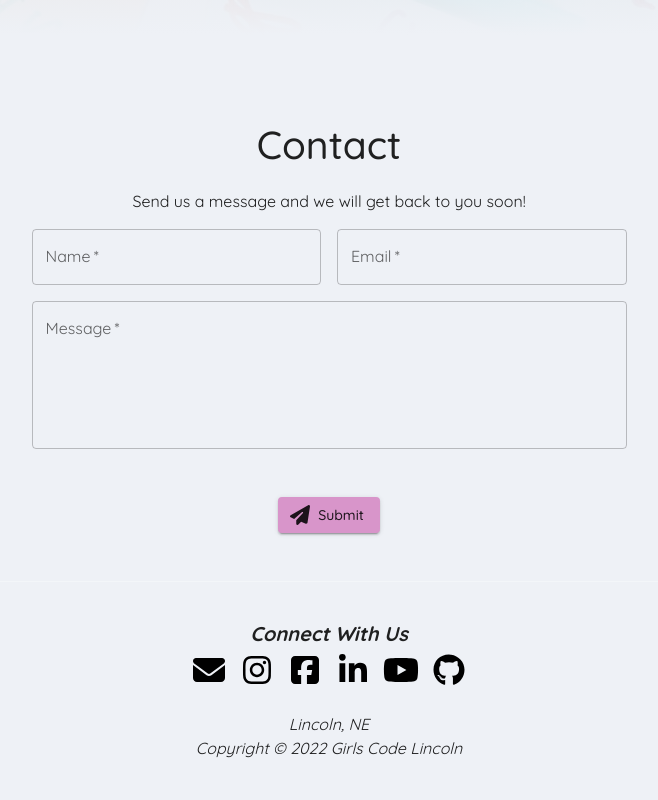
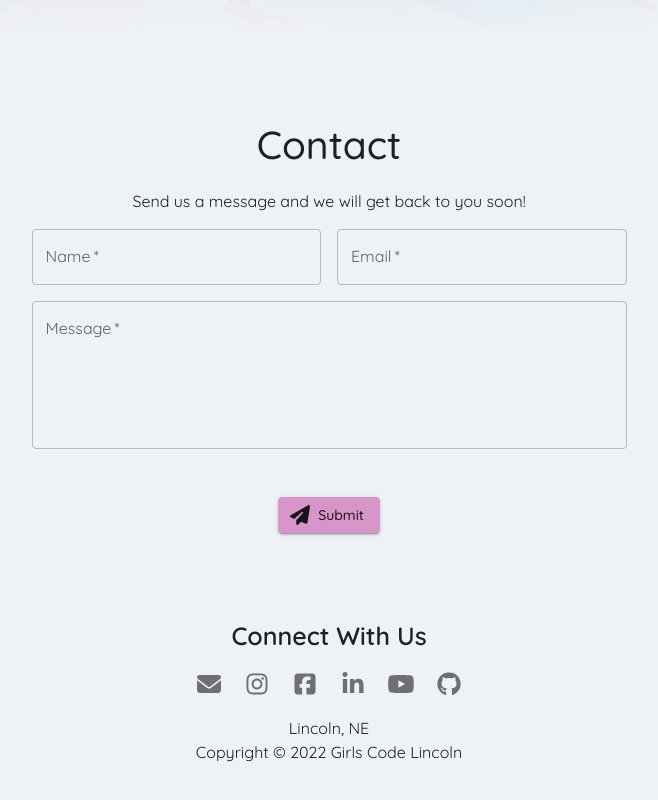
Before and after one commit to GirlsCodeLincoln/Website, a React (Create React App) app in the folder gcl-website/: page / in a window 1280 px wide. Shown: the part 4866-5666 px from the top of the page, without its empty margins (311-969 px from the left). Before the commit the page ends 5642 px from the top, so only its background shows below. Built offline with nearby package versions, Linux system fonts and the light colour scheme.

Commit message:
More Material UI and file organization

```diff
--- a/gcl-website/public/css/main.css
+++ b/gcl-website/public/css/main.css
@@ -230,25 +230,6 @@ ul.timeline > li.previous-club {
   color: black;
 }
 
-footer {
-  border-top: 1px solid rgba(255, 255, 255, 0.3);
-}
-
-#social-links a {
-  text-decoration: none;
-}
-
-#social-links svg {
-  color: black;
-  transition: all 0.3s ease;
-}
-
-#social-links svg:hover,
-#social-links svg:focus {
-  color: #0a4bed;
-  transform: scale(1.08);
-}
-
 /* remove hover rule for sponsor images if hover is not supported on device */
 
 @media (hover: none) {
--- a/gcl-website/src/App.js
+++ b/gcl-website/src/App.js
@@ -1,44 +1,20 @@
-import About from './Domains/About';
-import ClubsOverview from './Domains/JoinClubs/ClubsOverview';
-import ContactForm from './Domains/Home/ContactForm';
 import Footer from './Components/Footer';
-import GetInvolved from './Domains/GetInvolved/GetInvolved';
-import HeroHeader from './Domains/Home/HeroHeader';
-import ImageGallery from './Domains/Home/ImageGallery';
 import Navbar from './Components/Navbar';
-import Podcast from './Domains/Home/Podcast';
-import SponsorsAndPartners from './Domains/Home/SponsorsAndPartners';
 import { CssBaseline, ThemeProvider } from '@mui/material';
 import theme from './theme';
+import Home from './Domains/Home';
 
 const App = () => {
   return (
-    <div className="App">
     <ThemeProvider theme={theme}>
       <CssBaseline />
 
       <div className="container-fluid">
         <Navbar />
-
-          <main className="row">
-            <HeroHeader />
-
-            <About />
-            <GetInvolved />
-            <Podcast />
-
-            <ImageGallery />
-            <ClubsOverview />
-
-            <SponsorsAndPartners />
-
-            <ContactForm />
-          </main>
-
+        <Home />
         <Footer />
       </div>
     </ThemeProvider>
-    </div>
   );
 };
 
--- a/gcl-website/src/Components/Footer.js
+++ b/gcl-website/src/Components/Footer.js
@@ -1,87 +1,98 @@
-import { faEnvelope } from "@fortawesome/free-solid-svg-icons";
+import { Container, IconButton, Typography, useTheme } from '@mui/material';
+import { faEnvelope } from '@fortawesome/free-solid-svg-icons';
 import {
   faFacebookSquare,
   faGithub,
   faInstagram,
   faLinkedinIn,
   faYoutube,
-} from "@fortawesome/free-brands-svg-icons";
-import { FontAwesomeIcon } from "@fortawesome/react-fontawesome";
-import { getCurrentYear } from "../utils";
+} from '@fortawesome/free-brands-svg-icons';
+import { FontAwesomeIcon } from '@fortawesome/react-fontawesome';
+import { getCurrentYear } from '../utils';
+import { Box } from '@mui/system';
 
 const Footer = () => {
+  const theme = useTheme();
+
   return (
-    <footer className="row py-3 bg-grey">
-      <div className="col-12 text-black text-center">
-        <div className="my-4">
-          <h5>
-            <i className="font-weight-bold">Connect With Us</i>
-          </h5>
-          <div id="social-links">
+    <Container
+      component="footer"
+      sx={{
+        ...theme.components.MuiContainer.defaultProps.sx,
+        display: 'flex',
+        flexDirection: 'column',
+        alignItems: 'center',
+      }}
+    >
+      <Typography
+        variant="h4"
+        component="h2"
+        align="center"
+        marginTop={0}
+        marginBottom={1}
+      >
+        Connect With Us
+      </Typography>
+
+      <Box marginBottom={1}>
         {socialButtons.map((socialButton) => (
-              <a
+          <IconButton
+            key={socialButton.id}
             aria-label={socialButton.name}
+            title={socialButton.name}
             href={socialButton.href}
-                id={socialButton.id}
-                key={socialButton.id}
             rel="noopener noreferrer"
             target="_blank"
-                style={{ margin: "0 0.25em" }}
+            sx={{ height: theme.spacing(6), width: theme.spacing(6) }}
           >
-                <FontAwesomeIcon
-                  icon={socialButton.icon}
-                  fixedWidth
-                  size="2x"
-                />
-              </a>
+            <FontAwesomeIcon icon={socialButton.icon} fixedWidth />
+          </IconButton>
         ))}
-          </div>
-        </div>
-        <i>Lincoln, NE</i>
-        <br />
-        <i id="copyright-container">
+      </Box>
+
+      <Typography>Lincoln, NE</Typography>
+      <Typography>
         Copyright &copy; {getCurrentYear()} Girls Code Lincoln
-        </i>
-      </div>
-    </footer>
+      </Typography>
+    </Container>
   );
 };
 
 const socialButtons = [
   {
-    id: "email-list-footer",
-    name: "Mailing List",
-    href: "https://www.mailchi.mp/97830933907d/signup",
+    id: 'email-list-footer',
+    name: 'Mailing List',
+    href: 'https://www.mailchi.mp/97830933907d/signup',
     icon: faEnvelope,
   },
   {
-    id: "instagram",
-    name: "Instagram",
-    href: "https://www.instagram.com/girlscodelincoln/",
+    id: 'instagram',
+    name: 'Instagram',
+    href: 'https://www.instagram.com/girlscodelincoln/',
     icon: faInstagram,
   },
   {
-    id: "facebook",
-    name: "Facebook",
-    href: "https://www.facebook.com/girlscodelincoln/",
+    id: 'facebook',
+    name: 'Facebook',
+    href: 'https://www.facebook.com/girlscodelincoln/',
     icon: faFacebookSquare,
   },
   {
-    id: "linkedin",
-    name: "LinkedIn",
-    href: "https://www.linkedin.com/company/girlscodelincoln",
+    id: 'linkedin',
+    name: 'LinkedIn',
+    href: 'https://www.linkedin.com/company/girlscodelincoln',
     icon: faLinkedinIn,
   },
   {
-    id: "youtube",
-    name: "YouTube",
-    href: "https://www.youtube.com/channel/UCB1dk_q4VmA48RFak6vRINQ/",
+    id: 'youtube',
+    name: 'YouTube',
+    href: 'https://www.youtube.com/channel/UCB1dk_q4VmA48RFak6vRINQ/',
     icon: faYoutube,
   },
   {
-    id: "github",
-    name: "GitHub",
-    href: "https://github.com/GirlsCodeLincoln",
+    id: 'github',
+    name: 'GitHub',
+    href: 'https://github.com/GirlsCodeLincoln',
     icon: faGithub,
   },
 ];
--- /dev/null
+++ b/gcl-website/src/Domains/Home/index.js
@@ -0,0 +1,29 @@
+import About from '../About';
+import GetInvolved from '../GetInvolved';
+import ClubsOverview from '../JoinClubs/ClubsOverview';
+import ContactForm from './ContactForm';
+import HeroHeader from './HeroHeader';
+import ImageGallery from './ImageGallery';
+import Podcast from './Podcast';
+import SponsorsAndPartners from './SponsorsAndPartners';
+
+const Home = () => {
+  return (
+    <main className="row">
+      <HeroHeader />
+
+      <About />
+      <GetInvolved />
+      <Podcast />
+
+      <ImageGallery />
+      <ClubsOverview />
+
+      <SponsorsAndPartners />
+
+      <ContactForm />
+    </main>
+  );
+};
+
+export default Home;
--- /dev/null
+++ b/gcl-website/src/Domains/JoinClubs/index.js
@@ -0,0 +1,5 @@
+const JoinClubs = () => {
+  return <></>;
+};
+
+export default JoinClubs;
```
Also changed, not shown: gcl-website/src/Domains/GetInvolved/index.js (renamed from gcl-website/src/Domains/GetInvolved/GetInvolved.js), 1 other file (tests, documents, lock files or other folders). Lines whose indentation alone changed are shown as unchanged.
